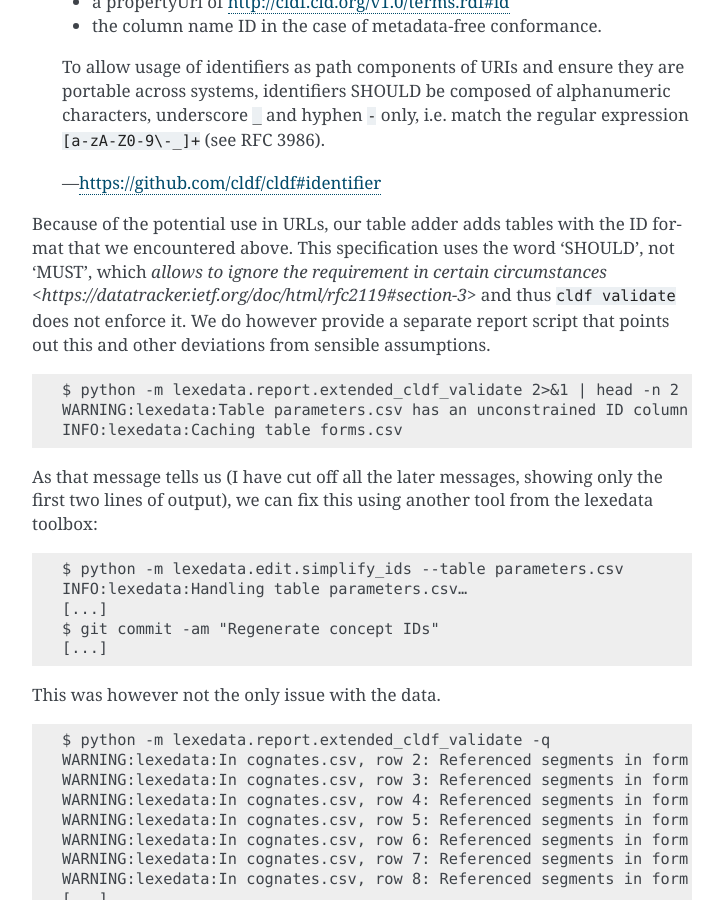
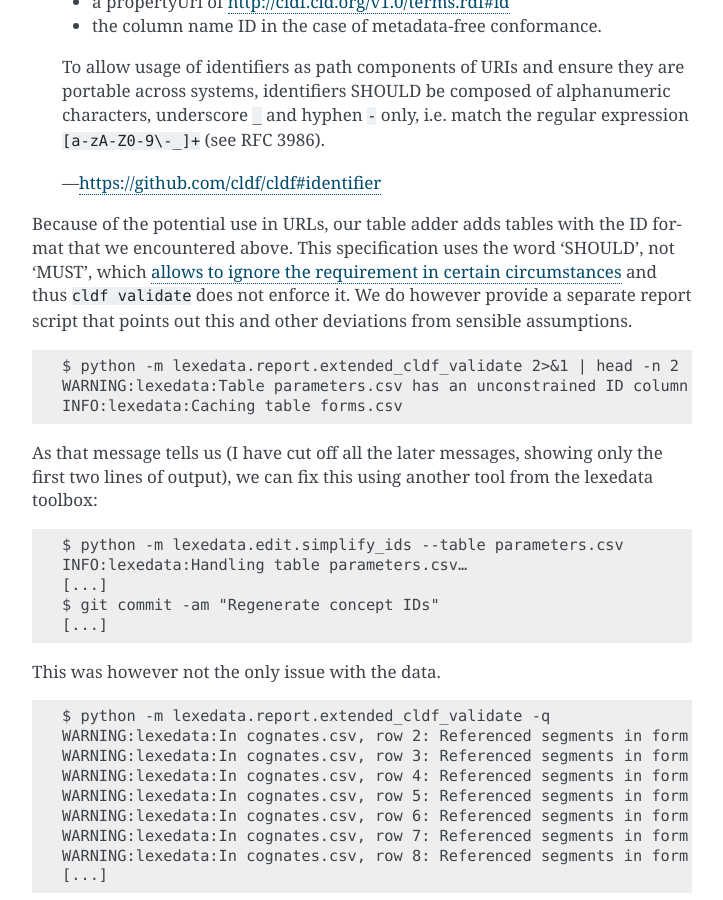
Before and after one commit to lexedata/lexedata, a Sphinx documentation site: the page built from docs/tour.rst, in a window 1280 px wide and 900 px high, scrolled down 12836 px. Shown: the whole window, without its empty margins (388-1111 px from the left). Built offline with Sphinx 7.4.7, drawn with Linux system fonts in a browser that asks for light colours; some of the changed text lies outside the part shown.

Commit message:
Fix two typos

```diff
--- a/docs/tour.rst
+++ b/docs/tour.rst
@@ -629,7 +629,7 @@ assumption is the one that led to the issue above:
 Because of the potential use in URLs, our table adder adds tables with the ID
 format that we encountered above. This specification uses the word 'SHOULD', not
 'MUST', which `allows to ignore the requirement in certain circumstances
-<https://datatracker.ietf.org/doc/html/rfc2119#section-3>` and thus ``cldf
+<https://datatracker.ietf.org/doc/html/rfc2119#section-3>`_ and thus ``cldf
 validate`` does not enforce it. We do however provide a separate report script
 that points out this and other deviations from sensible assumptions. ::
 
```
Also changed, not shown: other parts of docs/tour.rst (+1 -1 lines).
